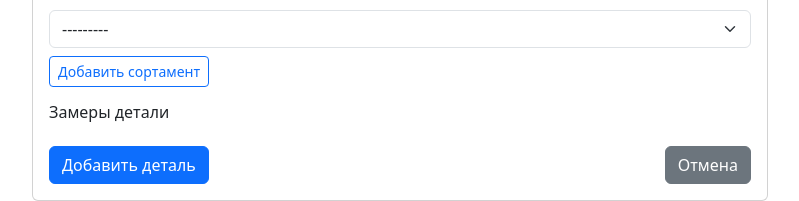
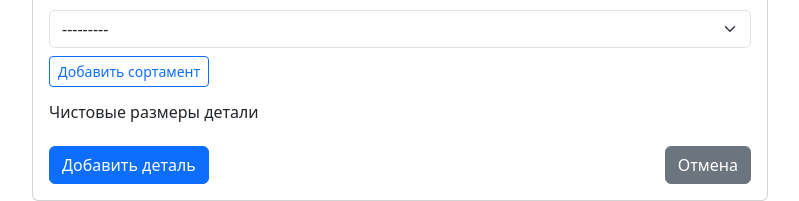
Before and after one commit to k1slee/production_calculator, a Django app: template calculator/templates/calculator/order_item_form.html in a window 1280 px wide. Shown: the part 913-1114 px from the top of the page, without its empty margins (240-1039 px from the left). Run offline with Django 4.2, Linux system fonts and the light colour scheme; the template is opened without the code that fills it, so the values that code supplies are empty.

Commit message:
Правки названий

```diff
--- a/calculator/templates/calculator/edit_order_item.html
+++ b/calculator/templates/calculator/edit_order_item.html
@@ -193,7 +193,7 @@
                         </div>
 
                         <div id="measurements">
-                            <h6 class="mt-3">Замеры детали</h6>
+                            <h6 class="mt-3">Чистовые размеры детали</h6>
 
                             <!-- Поля для листа -->
                             <div id="sheet-measurements" style="display: {% if item.stock_item and item.stock_item.section_type == 'sheet' %}block{% else %}none{% endif %};">
--- a/calculator/templates/calculator/order_item_form.html
+++ b/calculator/templates/calculator/order_item_form.html
@@ -187,7 +187,7 @@
                         </div>
 
                         <div id="measurements">
-                            <h6 class="mt-3">Замеры детали</h6>
+                            <h6 class="mt-3">Чистовые размеры детали</h6>
 
                             <!-- Поля для листа -->
                             <div id="sheet-measurements" style="display: none;">
```
